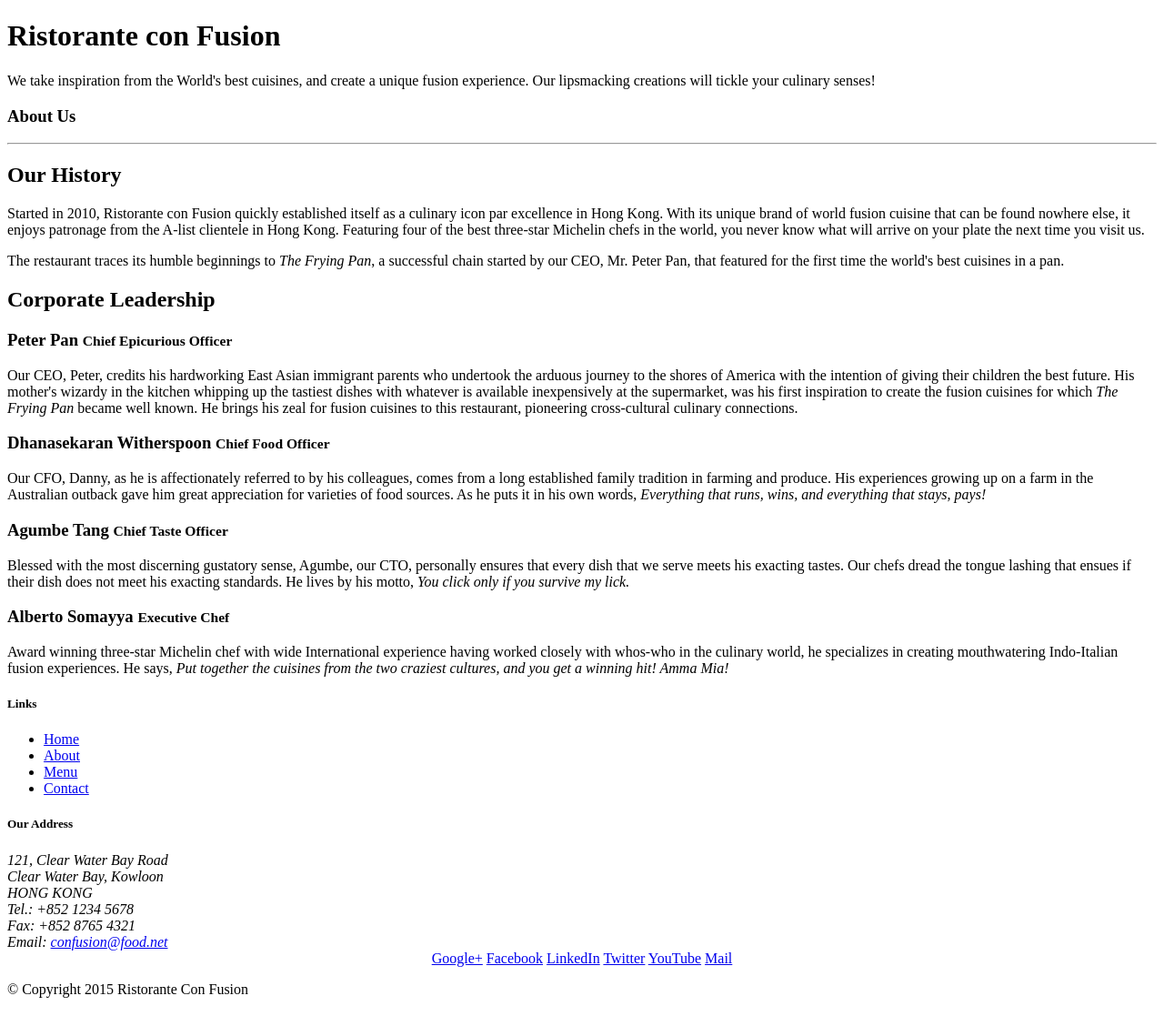
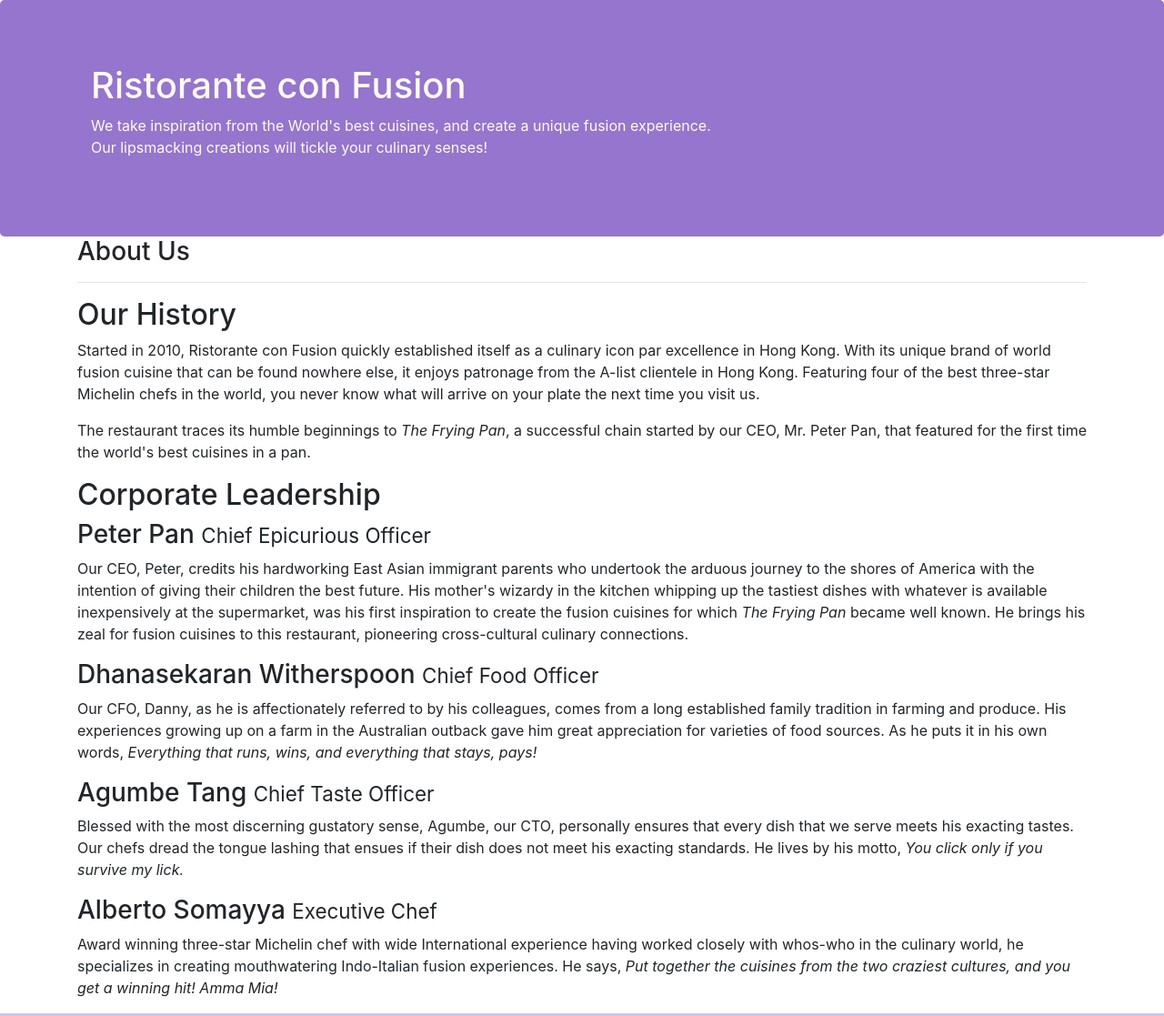
Before and after one commit to armyoftanks/ConFusion, a website: page aboutus.html in a window 1280 px wide. Shown: the top 1117 px of the page at 91% size. Drawn offline with nearby package versions, Linux system fonts and the light colour scheme.

Commit message:
Peer review 5

```diff
--- a/aboutus.html
+++ b/aboutus.html
@@ -1,20 +1,21 @@
+
 <!DOCTYPE html>
-<!-- saved from url=(0099)https://s3.amazonaws.com/coursera-uploads/peer-review/02e50ddbaaf6941df6f1eac5b487195a/aboutus.html -->
-<html lang="en" class="gr__s3_amazonaws_com"><head><meta http-equiv="Content-Type" content="text/html; charset=UTF-8">
+<html lang="en">
+
+<head>
      <!-- Required meta tags always come first -->
-
+    <meta charset="utf-8">
     <meta name="viewport" content="width=device-width, initial-scale=1, shrink-to-fit=no">
     <meta http-equiv="x-ua-compatible" content="ie=edge">
 
     <!-- Bootstrap CSS -->
-    <link rel="stylesheet" href="./aboutus_files/bootstrap.min.css">
-    <link rel="stylesheet" href="./aboutus_files/styles.css">
-
+    <link rel="stylesheet" href="node_modules/bootstrap/dist/css/bootstrap.min.css">
+    <link rel="stylesheet" href="css/styles.css">
     <title>Ristorante Con Fusion: About Us</title>
 
 </head>
 
-<body data-gr-c-s-loaded="true" cz-shortcut-listen="true">
+<body>
 
     <header class="jumbotron">
         <div class="container">
@@ -29,28 +30,37 @@
         </div>
     </header>
 
+    <div>
         <div class="container">
             <div class="row">
-            <div class="col-12">
+                <div class="col">
                     <h3>About Us</h3>
                     <hr>
                </div>
             </div>
+        </div>
 
-        <div class="row row-content">
+        <div class="container">
+            <div class="row>"
                 <div class="col-12 col-sm-6">
                     <h2>Our History</h2>
                     <p>Started in 2010, Ristorante con Fusion quickly established itself as a culinary icon par excellence in Hong Kong. With its unique brand of world fusion cuisine that can be found nowhere else, it enjoys patronage from the A-list clientele in Hong Kong.  Featuring four of the best three-star Michelin chefs in the world, you never know what will arrive on your plate the next time you visit us.</p>
                     <p>The restaurant traces its humble beginnings to <em>The Frying Pan</em>, a successful chain started by our CEO, Mr. Peter Pan, that featured for the first time the world's best cuisines in a pan.</p>
+                </div class="col col-sm">
+                <div>
                 </div>
-            <div>
             </div>
         </div>
 
 
-        <div class="row row-content">
-            <div class="col-12">
+        <div class="container">
+            <div class="row">
+                <div class="col">
                     <h2>Corporate Leadership</h2>
+                </div>
+            </div>
+            <div class="row">
+                <div class="col">
                     <h3>Peter Pan <small>Chief Epicurious Officer</small></h3>
                     <p class="hidden-xs-down">Our CEO, Peter, credits his hardworking East Asian immigrant parents who undertook the arduous journey to the shores of America with the intention of giving their children the best future. His mother's wizardy in the kitchen whipping up the tastiest dishes with whatever is available inexpensively at the supermarket, was his first inspiration to create the fusion cuisines for which <em>The Frying Pan</em> became well known. He brings his zeal for fusion cuisines to this restaurant, pioneering cross-cultural culinary connections.</p>
                     <h3>Dhanasekaran Witherspoon <small>Chief Food Officer</small></h3>
@@ -59,6 +69,7 @@
                     <p class="hidden-xs-down">Blessed with the most discerning gustatory sense, Agumbe, our CTO, personally ensures that every dish that we serve meets his exacting tastes. Our chefs dread the tongue lashing that ensues if their dish does not meet his exacting standards. He lives by his motto, <em>You click only if you survive my lick.</em></p>
                     <h3>Alberto Somayya <small>Executive Chef</small></h3>
                     <p class="hidden-xs-down">Award winning three-star Michelin chef with wide International experience having worked closely with whos-who in the culinary world, he specializes in creating mouthwatering Indo-Italian fusion experiences. He says, <em>Put together the cuisines from the two craziest cultures, and you get a winning hit! Amma Mia!</em></p>
+                </div>
             </div>
        </div>
 
@@ -70,10 +81,10 @@
                 <div class="col-5 offset-1 col-sm-2">
                     <h5>Links</h5>
                     <ul class="list-unstyled">
-                        <li><a href="https://s3.amazonaws.com/coursera-uploads/peer-review/02e50ddbaaf6941df6f1eac5b487195a/aboutus.html#">Home</a></li>
-                        <li><a href="https://s3.amazonaws.com/coursera-uploads/peer-review/02e50ddbaaf6941df6f1eac5b487195a/aboutus.html#">About</a></li>
-                        <li><a href="https://s3.amazonaws.com/coursera-uploads/peer-review/02e50ddbaaf6941df6f1eac5b487195a/aboutus.html#">Menu</a></li>
-                        <li><a href="https://s3.amazonaws.com/coursera-uploads/peer-review/02e50ddbaaf6941df6f1eac5b487195a/aboutus.html#">Contact</a></li>
+                        <li><a href="#">Home</a></li>
+                        <li><a href="#">About</a></li>
+                        <li><a href="#">Menu</a></li>
+                        <li><a href="#">Contact</a></li>
                     </ul>
                 </div>
                 <div class="col-6 col-sm-5">
@@ -105,11 +116,12 @@
            </div>
         </div>
     </footer>
+
     <!-- jQuery first, then Tether, then Bootstrap JS. -->
-    <script src="./aboutus_files/jquery.min.js"></script>
-    <script src="./aboutus_files/tether.min.js"></script>
-    <script src="./aboutus_files/bootstrap.min.js"></script>
+    <script src="node_modules/jquery/dist/jquery.min.js"></script>
+    <script src="node_modules/tether/dist/js/tether.min.js"></script>
+    <script src="node_modules/bootstrap/dist/js/bootstrap.min.js"></script>
 
+</body>
 
-
-</body></html>
+</html>
```
Lines whose indentation alone changed are shown as unchanged.
